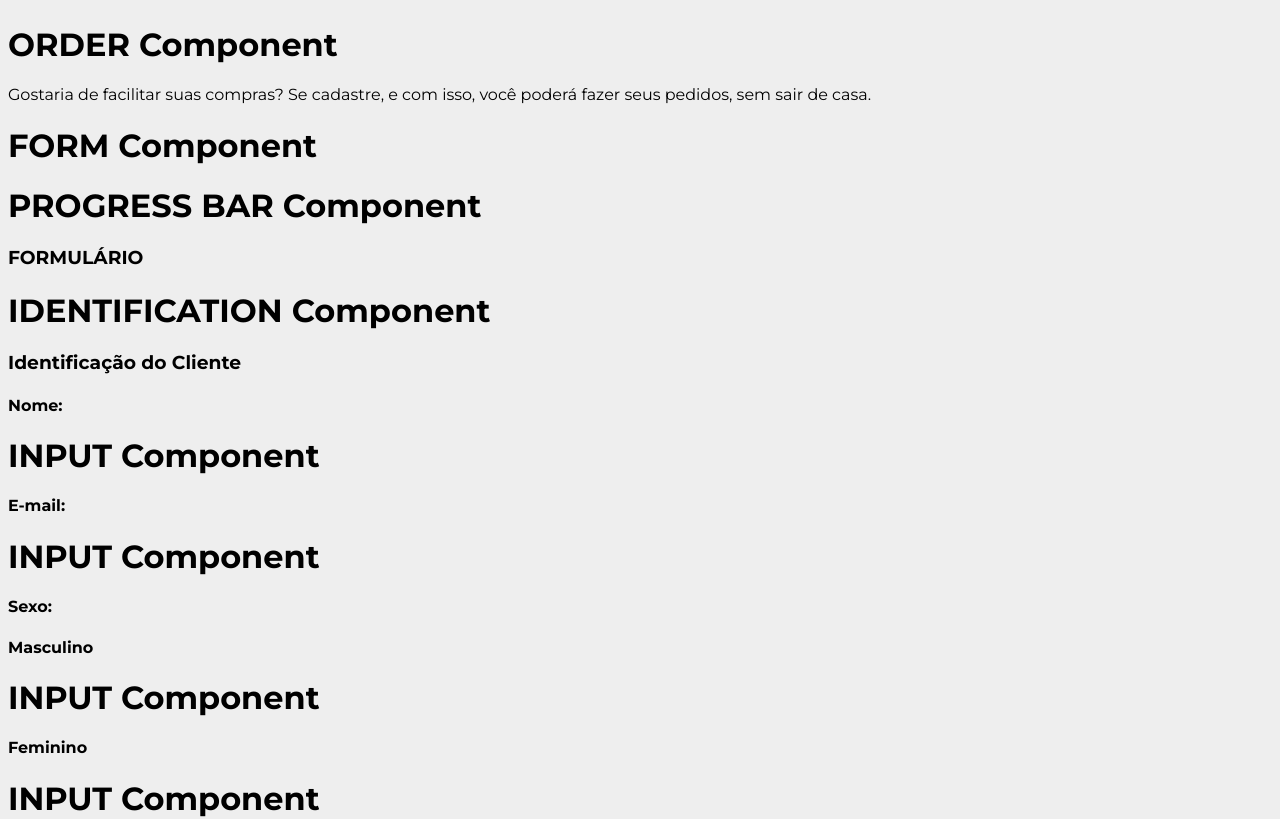
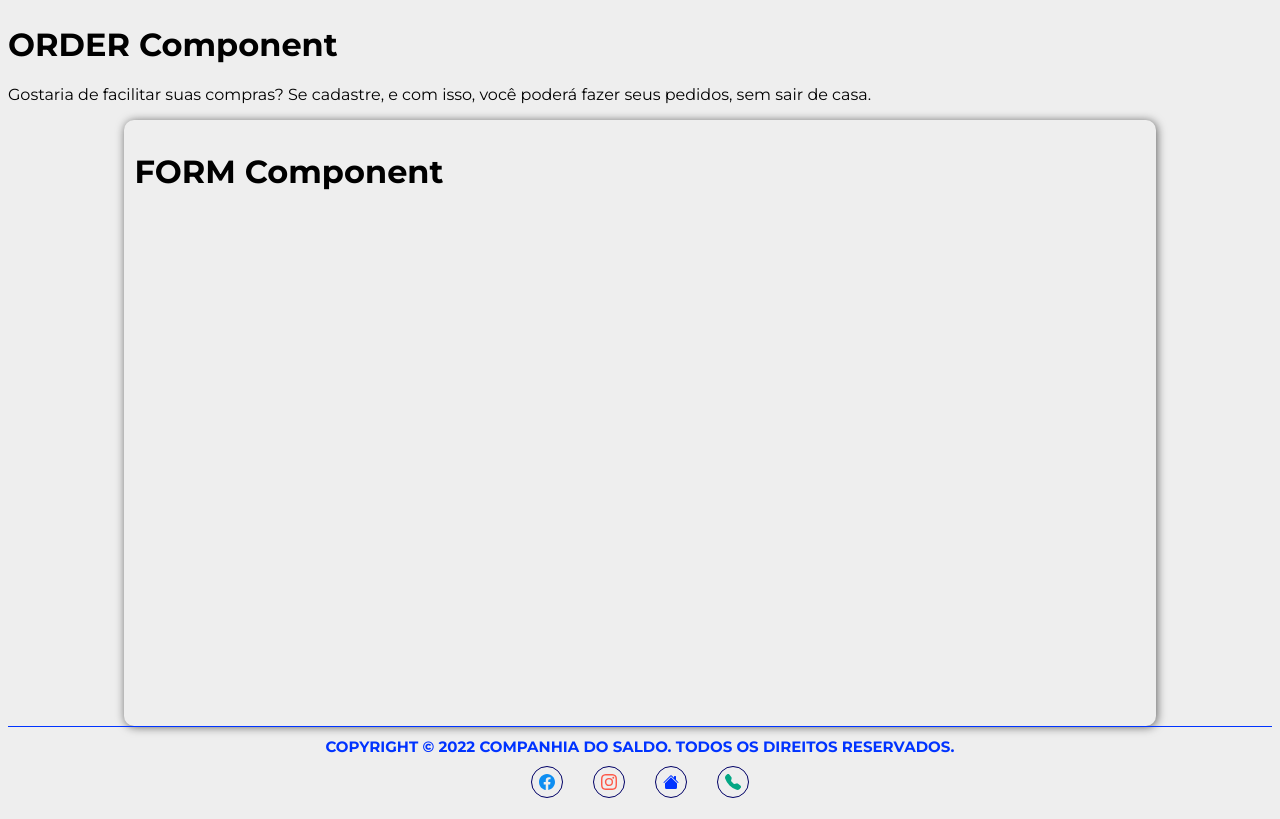
Before and after one commit to marcusviniciusmo/Companhia_Do_Saldo_Website, a React (Vite) app in the folder frontend/: page /orders in a window 1280 px wide. Shown: the part 540-1359 px from the top of the page. Built offline with nearby package versions, Linux system fonts and the light colour scheme.

Commit message:
Form component styling

```diff
--- a/frontend/src/components/Form/index.tsx
+++ b/frontend/src/components/Form/index.tsx
@@ -1,11 +1,14 @@
 import { FormProps } from "../../types/Form";
+import { Container, View } from "./styles";
 
 export function Form(props: FormProps) {
   return (
-    <>
+    <Container>
       <h1>FORM Component</h1>
 
-      {props.children}
-    </>
+      <View>
+        {props.children}
+      </View>
+    </Container>
   );
 };
--- /dev/null
+++ b/frontend/src/components/Form/styles.tsx
@@ -0,0 +1,19 @@
+import styled from 'styled-components';
+
+export const Container = styled.div`
+  width: 80%;
+  margin: 0 auto;
+  padding: 1rem;
+  border: none;
+  border-radius: 1rem;
+  box-shadow: 0.1rem 0.1rem 1rem var(--shadow-color);
+`;
+
+export const View = styled.iframe`
+  width: 100%;
+  height: 50rem;
+  border: none;
+  border-top-left-radius: 1rem;
+  border-top-right-radius: 1rem;
+  box-sizing: border-box;
+`;
```
